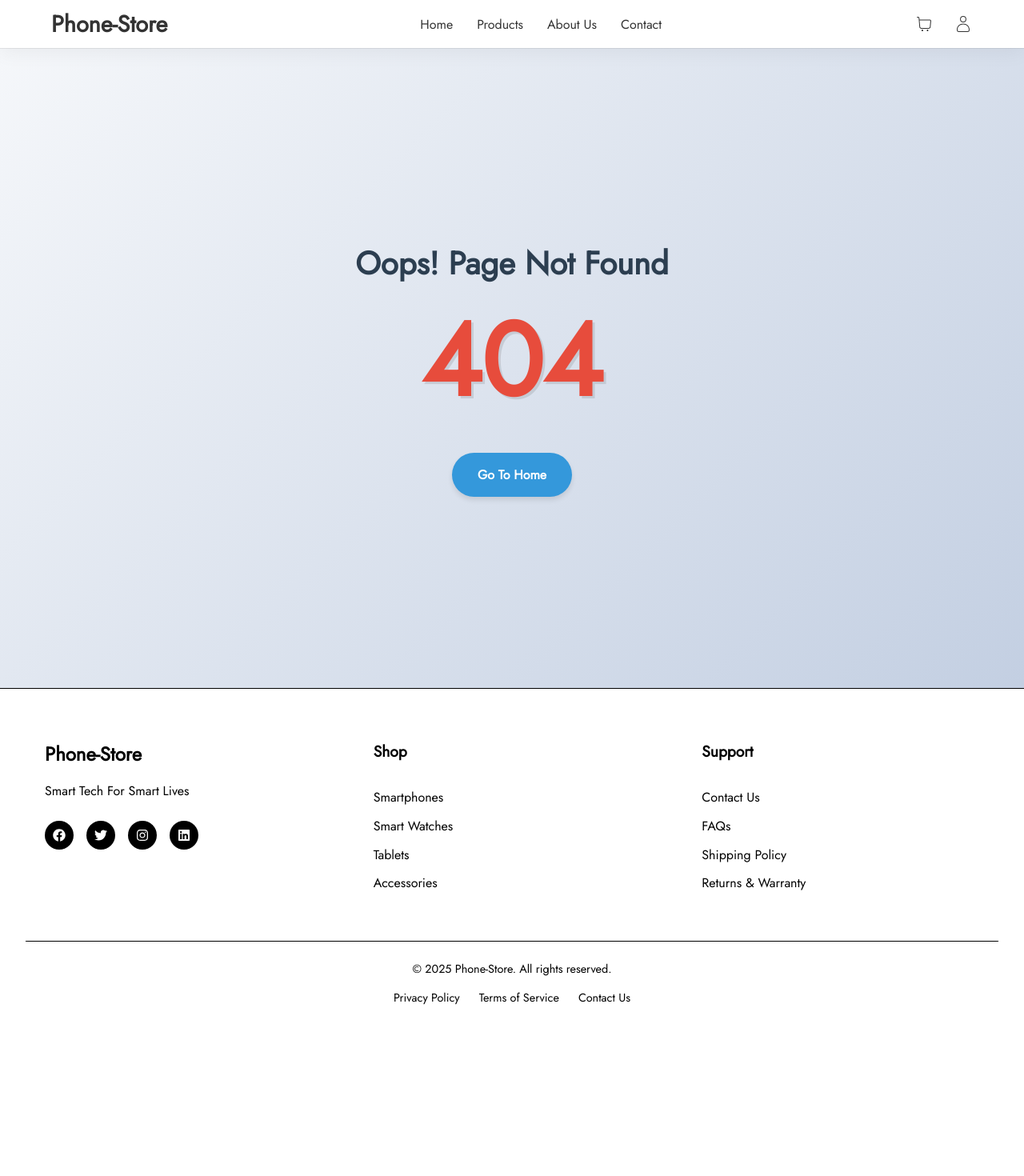
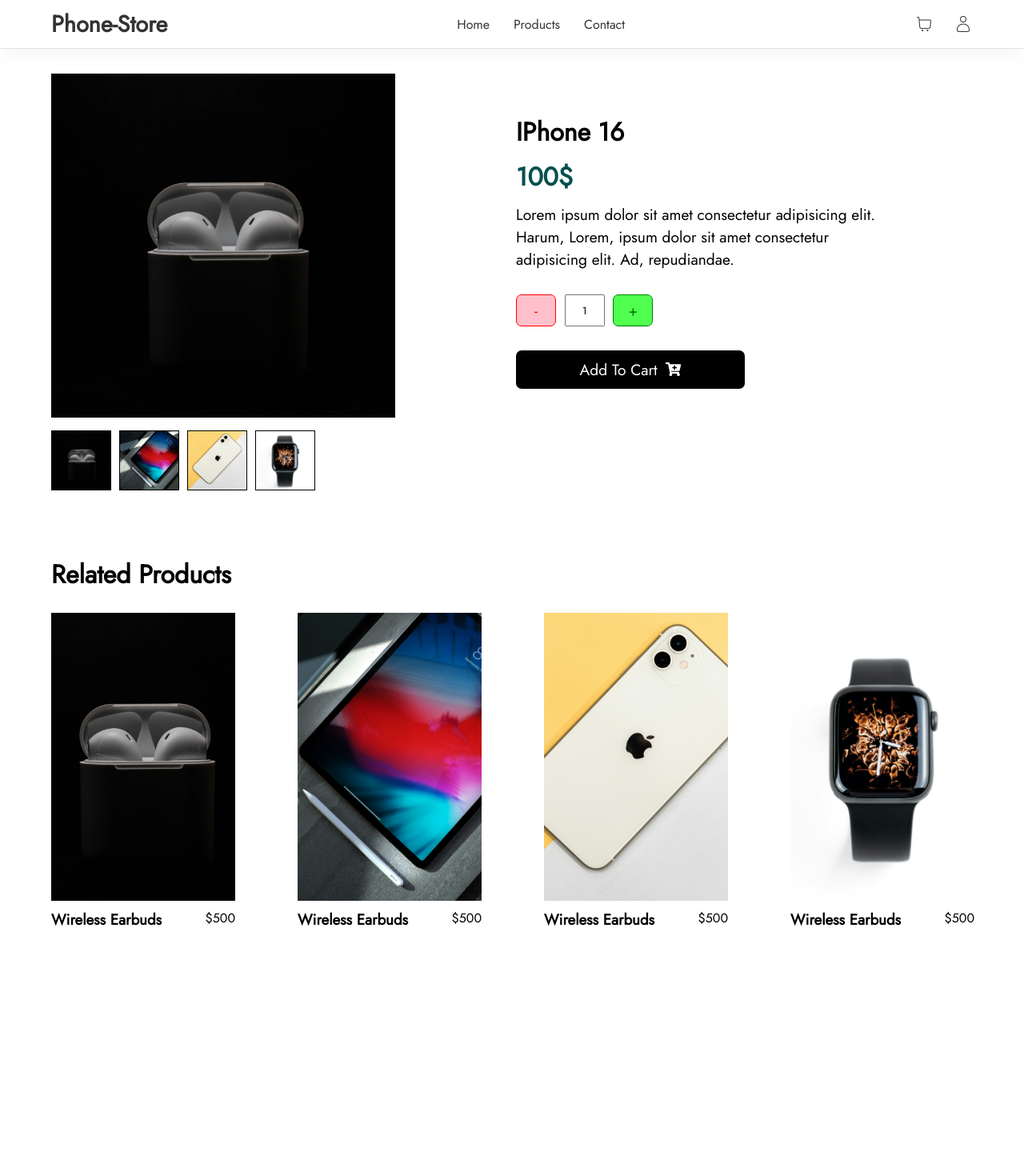
Before and after one commit to FrontManDev/e-commerce, a React (Create React App) app in the folder front-end/: page /ProductDetails in a window 1280 px wide. Shown: the top 1470 px of the page at 80% size. Before the commit the page ends 1281 px from the top, so only its background shows below. Built offline with nearby package versions, Linux system fonts and the light colour scheme.

Commit message:
fixe the style css products.css

```diff
--- a/front-end/src/App.js
+++ b/front-end/src/App.js
@@ -9,6 +9,7 @@
 import Cart from './pages/cart/Cart';
 import NotFound from './pages/notfound/NotFound';
 import Product from './pages/product/Product';
+import ProductDetails from './pages/productdetails/ProductDetails';
 function App() {
   return (
     <div>
@@ -20,6 +21,7 @@
         <Route path="/profile" element={<Profile/>}/>
         <Route path="/cart" element={<Cart/>}/>
         <Route path="/Products" element={<Product/>}/>
+        <Route path='/ProductDetails' element={<ProductDetails/>}/>
         <Route path="*" element={<NotFound/>}/>
       </Routes>
       <Footer/>
--- a/front-end/src/components/header/Header.jsx
+++ b/front-end/src/components/header/Header.jsx
@@ -29,11 +29,6 @@
                         </NavLink>
                     </li>
                     <li>
-                        <NavLink to="/Aboutus" onClick={() => setMenuOpen(false)}>
-                            About Us
-                        </NavLink>
-                    </li>
-                    <li>
                         <NavLink to="/contact" onClick={() => setMenuOpen(false)}>
                             Contact
                         </NavLink>
--- a/front-end/src/pages/home/Home.css
+++ b/front-end/src/pages/home/Home.css
@@ -86,11 +86,10 @@
 
 .products-section {
     height: auto;
-    padding: 2.5%;
 }
 
 .products-section .product-category {
-    padding: 0% 8%;
+    padding: 0% 2.5%;
     display: flex;
     flex-direction: column;
     margin-bottom: 50px;
@@ -119,12 +118,12 @@
 .products-section .product-category .product-items {
     display: flex;
     justify-content: center;
-    gap: 50px;
+    gap: 20px;
     overflow-x: hidden;
 }
 
 .products-section .product-category .product-items .product-item {
-    width: 230px;
+    width: 275px;
     height: 450px;
     position: relative;
 }
--- a/front-end/src/pages/product/Product.css
+++ b/front-end/src/pages/product/Product.css
@@ -5,65 +5,67 @@
     font-family: "Jost", sans-serif;
 }
 
-/* Hero Section */
 .hero-banner {
-    height: 100vh;
-    width: 100%;
+    height: 75vh;
     position: relative;
-    overflow: hidden;
-}
-
-.hero-banner img {
-    position: absolute;
-    width: 100%;
-    height: 100%;
-    object-fit: cover;
     z-index: 1;
 }
 
 .hero-banner::after {
-    content: "";
+    content: '';
+    position: absolute;
+    top: 0;
+    left: 0;
+    background-color: rgba(0, 0, 0, 0.7);
+    z-index: 2;
+    width: 100%;
+    height: 100%;
+}
+
+.hero-banner img {
     position: absolute;
     top: 0;
     left: 0;
     width: 100%;
     height: 100%;
-    background-color: rgba(0, 0, 0, 0.3);
-    z-index: 2;
+    object-fit: cover;
 }
 
 .hero-banner h1 {
+    position: absolute;
+    top: 50%;
+    text-align: center;
     z-index: 3;
     color: white;
-    position: absolute;
-    top: 50%;
-    left: 50%;
-    transform: translate(-50%, -50%);
-    width: 90%;
-    text-align: center;
-    font-size: clamp(1.8rem, 4vw, 3.5rem);
-    text-shadow: 2px 2px 4px rgba(0, 0, 0, 0.5);
+    left: 25%;
 }
 
-/* Main Layout */
 .products-layout {
     display: flex;
-    flex-direction: column;
-    padding: 20px 0;
+    gap: 25px;
+    position: relative;
+    padding: 20px;
 }
 
-/* Filter Sidebar */
-.filter-sidebar {
-    width: 100%;
+/* Filter Sidebar Styles */
+.products-layout .filter-sidebar {
+    width: 300px;
+    min-width: 300px;
     padding: 20px;
-    background-color: white;
-    margin-bottom: 20px;
+    background-color: #f8f9fa;
+    border-radius: 8px;
+    box-shadow: 0 2px 10px rgba(0, 0, 0, 0.1);
+    position: sticky;
+    top: 20px;
+    height: fit-content;
+    max-height: calc(100vh - 40px);
+    overflow-y: auto;
 }
 
 .filter-form {
-    display: grid;
-    grid-template-columns: repeat(auto-fill, minmax(250px, 1fr));
-    gap: 20px;
+    display: flex;
+    flex-direction: column;
+    gap: 25px;
 }
 
 .filter-section {
@@ -75,266 +77,221 @@
 .filter-section label {
     font-weight: 600;
     color: #333;
-    font-size: 1rem;
 }
 
 .filter-section select {
-    padding: 12px;
+    padding: 10px;
     border: 1px solid #ddd;
-    border-radius: 6px;
+    border-radius: 4px;
     background-color: white;
-    color: #333;
-    font-size: 0.95rem;
-    cursor: pointer;
-    transition: all 0.3s;
+    font-size: 14px;
+    transition: border-color 0.3s;
 }
 
 .filter-section select:focus {
     outline: none;
-    border-color: #000;
-    box-shadow: 0 0 0 2px rgba(0, 0, 0, 0.1);
+    border-color: #000000;
 }
 
 .checkbox-group {
-    border: none;
-    padding: 0;
-    margin: 0;
+    border: 1px solid #ddd;
+    padding: 15px;
+    border-radius: 4px;
+    background-color: white;
 }
 
 .checkbox-group legend {
     font-weight: 600;
     color: #333;
-    font-size: 1rem;
-    margin-bottom: 10px;
+    padding: 0 5px;
 }
 
 .checkbox-option {
     display: flex;
     align-items: center;
-    gap: 10px;
-    margin-bottom: 10px;
+    gap: 8px;
+    margin-top: 10px;
 }
 
 .checkbox-option input[type="checkbox"] {
-    width: 18px;
-    height: 18px;
-    accent-color: black;
-    cursor: pointer;
+    width: 16px;
+    height: 16px;
+    accent-color: #000000;
 }
 
 .checkbox-option label {
-    font-size: 0.95rem;
-    color: #555;
+    font-weight: normal;
     cursor: pointer;
 }
 
 .filter-button {
-    padding: 14px;
-    background-color: black;
+    padding: 12px;
+    background-color: #000000;
     color: white;
     border: none;
-    border-radius: 6px;
+    border-radius: 4px;
     font-weight: 600;
     cursor: pointer;
-    transition: all 0.3s;
-    grid-column: 1 / -1;
+    transition: background-color 0.3s;
 }
 
 .filter-button:hover {
-    background-color: #333;
-    transform: translateY(-2px);
-    box-shadow: 0 4px 8px rgba(0, 0, 0, 0.1);
+    background-color: #000000;
 }
 
-/* Products Grid */
-.products-grid {
-    width: 100%;
-    padding: 0 15px;
+.reset-button {
+    background-color: #6c757d;
+    margin-top: 10px;
 }
 
-.category-section {
-    margin-bottom: 40px;
+.reset-button:hover {
+    background-color: #5a6268;
 }
 
-.category-title {
-    font-size: 1.8rem;
-    color: #333;
-    margin-bottom: 20px;
-    padding-bottom: 10px;
-    border-bottom: 2px solid #eee;
+.products-layout .products-grid {
+    width: 80%;
+    display: flex;
+    flex-direction: column;
+    padding: 20px 0px;
 }
 
-.products-row {
-    display: grid;
-    grid-template-columns: repeat(auto-fill, minmax(250px, 1fr));
-    gap: 20px;
+.products-layout .products-grid .category-section {
+    display: flex;
+    flex-direction: column;
 }
 
-.product-card {
-    width: 100%;
-    height: auto;
-    overflow: hidden;
-    transition: all 0.3s;
+.products-layout .products-grid .category-section .products-row {
+    display: grid;
+    grid-template-columns: 33% 33% 33%;
+    gap: 10px;
 }
 
+.products-layout .products-grid .category-section .products-row .product-card {
+    width: 275px;
+    height: 450px;
+    position: relative;
+}
 
-.product-image {
+.products-layout .products-grid .category-section .products-row .product-card .product-image {
     width: 100%;
-    height: 250px;
+    height: 80%;
     position: relative;
     overflow: hidden;
+    cursor: pointer;
 }
 
-.product-card img {
+.products-layout .products-grid .category-section .products-row .product-card .product-image img {
     width: 100%;
     height: 100%;
     object-fit: cover;
-    transition: transform 0.5s ease;
 }
 
-.product-card:hover img {
-    transform: scale(1.05);
-}
-
-.product-actions {
+.products-layout .products-grid .category-section .products-row .product-card .product-image .product-actions {
     width: 100%;
-    padding: 15px;
+    padding: 10px;
     display: flex;
     justify-content: center;
     align-items: center;
     gap: 20px;
     position: absolute;
-    background-color: rgba(0, 0, 0, 0.6);
+    background-color: #00000050;
+    top: 100%;
     left: 0;
-    bottom: -80px;
-    transition: bottom 0.4s ease;
+    transition: 0.5s ease;
 }
 
-.product-card:hover .product-actions {
-    bottom: 0;
-}
-
-.product-actions button {
-    width: 45px;
-    height: 45px;
-    font-size: 1.2rem;
+.products-layout .products-grid .category-section .products-row .product-card .product-image .product-actions button {
+    width: 50px;
+    height: 50px;
+    font-size: 1.4rem;
     border-radius: 50%;
     display: flex;
     justify-content: center;
     align-items: center;
-    border: none;
+    border: 1px solid black;
     background-color: white;
-    color: #333;
-    transition: all 0.3s;
+    transition: 0.3s;
     cursor: pointer;
 }
 
-.product-actions button:hover {
+.products-layout .products-grid .category-section .products-row .product-card .product-image .product-actions button:hover {
     background-color: #f0f0f0;
     transform: scale(1.1);
-    color: #000;
 }
 
-.product-info {
-    padding: 15px 0px;
-    background-color: white;
+.products-layout .products-grid .category-section .products-row .product-card .product-image:hover .product-actions {
+    top: 81%;
+}
+
+.products-layout .products-grid .category-section .products-row .product-card .product-info{
     display: flex;
     justify-content: space-between;
+    padding: 10px 0px;
 }
 
-.product-info h3 {
-    font-size: 1.1rem;
-    color: #333;
-    margin-bottom: 8px;
+.products-layout .products-grid .category-section .category-title{
+    margin-bottom: 20px;
 }
 
-.product-price {
-    font-size: 1.2rem;
-    font-weight: 600;
-    color: #000;
+@media (max-width: 1200px) {
+    .products-layout .products-grid .category-section .products-row {
+        grid-template-columns: repeat(2, 1fr);
+    }
 }
 
-/* Mobile Toggle Button */
-.filter-toggle {
-    display: block;
-    margin: 0 auto 20px;
-    padding: 12px 25px;
-    background: black;
-    color: white;
-    border: none;
-    border-radius: 6px;
-    font-weight: 600;
-    cursor: pointer;
-    transition: all 0.3s;
-}
-
-.filter-toggle:hover {
-    background: #333;
-}
-
-.filter-sidebar.hidden {
-    display: none;
-}
-
-/* Responsive Breakpoints */
-@media (min-width: 768px) {
+@media (max-width: 992px) {
     .products-layout {
-        flex-direction: row;
-        align-items: flex-start;
+        flex-direction: column;
     }
 
-    .filter-sidebar {
-        width: 25%;
-        position: sticky;
-        top: 20px;
-        margin-bottom: 0;
+    .products-layout .filter-sidebar {
+        width: 100%;
+        position: static;
+        margin-bottom: 20px;
     }
 
-    .products-grid {
-        width: 75%;
-        padding: 0 20px;
+    .products-layout .products-grid {
+        width: 100%;
     }
 
     .filter-form {
-        display: flex;
-        flex-direction: column;
+        display: grid;
+        grid-template-columns: repeat(2, 1fr);
+        gap: 20px;
     }
 
-    .filter-toggle {
-        display: none;
+    .filter-button, .reset-button {
+        grid-column: span 1;
     }
 }
 
-@media (min-width: 992px) {
-    .filter-sidebar {
-        width: 20%;
+@media (max-width: 768px) {
+    .hero-banner h1 {
+        left: 10%;
+        right: 10%;
+        font-size: 1.8rem;
     }
 
-    .products-grid {
-        width: 80%;
-    }
-
-    .products-row {
-        grid-template-columns: repeat(auto-fill, minmax(280px, 1fr));
-    }
-
-    .product-image {
-        height: 300px;
-    }
-}
-
-@media (max-width: 480px) {
-    .products-row {
+    .products-layout .products-grid .category-section .products-row {
         grid-template-columns: 1fr;
-    }
-
-    .product-actions button {
-        width: 40px;
-        height: 40px;
-        font-size: 1rem;
+        justify-items: center;
     }
 
     .filter-form {
         grid-template-columns: 1fr;
     }
 }
+
+@media (max-width: 576px) {
+    .hero-banner h1 {
+        font-size: 1.5rem;
+    }
+
+    .products-layout {
+        padding: 10px;
+    }
+
+    .products-layout .filter-sidebar {
+        padding: 15px;
+    }
+}
--- a/front-end/src/pages/product/Product.jsx
+++ b/front-end/src/pages/product/Product.jsx
@@ -106,6 +106,7 @@
                             ))}
                         </div>
                     </section>
+
                 </main>
             </div>
         </div>
--- /dev/null
+++ b/front-end/src/pages/productdetails/ProductDetails.css
@@ -0,0 +1,258 @@
+* {
+    padding: 0;
+    margin: 0;
+    box-sizing: border-box;
+    font-family: "Jost", sans-serif;
+}
+
+.product-details {
+    display: flex;
+    justify-content: space-between;
+    gap: 10px;
+    padding: 2.5% 5%;
+    margin-bottom: 50px;
+}
+
+.product-details .details-images {
+    width: 50%;
+    height: 50%;
+}
+
+.product-details .details-images .image-principale {
+    width: 100%;
+    height: 100%;
+    overflow: hidden;
+    margin-bottom: 10px;
+}
+
+.product-details .details-images .image-principale img {
+    width: 430px;
+    height: 430px;
+    object-fit: cover;
+    border: 1px solid black;
+}
+
+.product-details .details-images .imgs-small {
+    width: 90%;
+    height: 10%;
+    display: flex;
+    gap: 10px;
+}
+
+.product-details .details-images .imgs-small img {
+    width: 75px;
+    height: 75px;
+    object-fit: cover;
+    border: 1px solid black;
+    cursor: pointer;
+}
+
+.details-info {
+    width: 50%;
+    padding: 50px 0px;
+}
+
+.details-info h1 {
+    font-size: 2rem;
+    font-weight: bold;
+}
+
+.details-info h2 {
+    font-size: 2rem;
+    margin: 10px 0px;
+    color: #005050;
+}
+
+
+.details-info p {
+    font-size: 1.2rem;
+    margin-bottom: 10px;
+    width: 80%;
+}
+
+.details-info .quantity {
+    width: 30%;
+    display: flex;
+    justify-content: space-between;
+    margin: 30px 0px;
+    gap: 5px;
+}
+
+.details-info .quantity span {
+    width: 50px;
+    height: 40px;
+    display: flex;
+    justify-content: center;
+    align-items: center;
+    border: 1px solid black;
+    font-size: 1.2rem;
+    border-radius: 7px;
+}
+
+.details-info .quantity input {
+    width: 50px;
+    height: 40px;
+    text-align: center;
+}
+
+.details-info .quantity .minus {
+    color: red;
+    background-color: pink;
+    border: 1px solid red;
+    cursor: pointer;
+}
+
+.details-info .quantity .plus {
+    color: green;
+    background-color: #50ff50;
+    border: 1px solid green;
+    cursor: pointer;
+}
+
+.details-info button {
+    width: 50%;
+    text-align: center;
+    padding: 10px;
+    font-size: 1.2rem;
+    display: flex;
+    justify-content: center;
+    align-items: center;
+    gap: 10px;
+    background-color: black;
+    color: white;
+    border: none;
+    border-radius: 7px;
+    cursor: pointer;
+    transform: 0.3s;
+}
+
+.details-info button:hover {
+    background-color: #000000dc;
+}
+
+.details-info button:active {
+    background-color: black;
+}
+
+.related-products {
+    height: 100vh;
+    padding: 3% 2.5%;
+}
+
+.related-products {
+    padding: 0% 5%;
+    display: flex;
+    flex-direction: column;
+    margin-bottom: 50px;
+}
+
+.related-products__title {
+    font-size: 2rem;
+    margin-bottom: 25px;
+}
+
+.related-products__grid {
+    display: grid;
+    grid-template-columns: 25% 25% 25% 25%;
+    gap: 20px;
+}
+
+.product-card {
+    width: 230px;
+    height: 450px;
+}
+
+.product-card__image-container {
+    height: 80%;
+    width: 100%;
+    overflow: hidden;
+    position: relative;
+    cursor: pointer;
+}
+
+.product-card__image-container img {
+    width: 100%;
+    height: 100%;
+    object-fit: cover;
+}
+
+.product-card__action-buttons {
+    width: 100%;
+    padding: 10px;
+    display: flex;
+    justify-content: center;
+    align-items: center;
+    gap: 20px;
+    position: absolute;
+    background-color: #00000050;
+    top: 100%;
+    left: 0;
+    transition: 0.5s ease;
+}
+
+.product-card__action-buttons button {
+    width: 50px;
+    height: 50px;
+    font-size: 1.4rem;
+    border-radius: 50%;
+    display: flex;
+    justify-content: center;
+    align-items: center;
+    border: 1px solid black;
+    background-color: white;
+    transition: 0.3s;
+    cursor: pointer;
+}
+
+.product-card__action-buttons button:hover {
+    background-color: #f0f0f0;
+    transform: scale(1.1);
+}
+
+.product-card__image-container:hover .product-card__action-buttons{
+    top: 80%;
+}
+
+.product-card__info{
+    display: flex;
+    justify-content: space-between;
+    padding: 10px 0px;
+}
+
+@media (max-width: 768px) {
+
+    .product-details{
+        display: flex;
+        flex-direction: column;
+    }
+
+    .product-details .details-images{
+        width: 100%;
+    }
+
+    .product-details .details-info{
+        width: 100%;
+    }
+
+    .related-products__grid {
+        grid-template-columns: repeat(2, 1fr);
+    }
+
+    .product-details .details-images .image-principale img {
+        max-height: 350px;
+    }
+
+    .details-info .quantity {
+        width: 70%;
+    }
+
+    .details-info button {
+        width: 70%;
+    }
+
+    .product-card__action-buttons button {
+        width: 40px;
+        height: 40px;
+        font-size: 1.2rem;
+    }
+}
--- /dev/null
+++ b/front-end/src/pages/productdetails/ProductDetails.jsx
@@ -0,0 +1,108 @@
+import { useEffect, useState } from "react"
+import { IoEyeSharp } from "react-icons/io5";
+import { FaCartPlus } from "react-icons/fa";
+import "./ProductDetails.css";
+export default function ProductDetails() {
+    const [Images, SetImages] = useState([]);
+    const [MainImage, SetMainImage] = useState();
+    const [Number, SetNumber] = useState(1);
+    const Imgs = [
+        {
+            id: 1,
+            url: "./background-img/ear-pod.jpg",
+            title: "Wireless Earbuds",
+            price: 500
+        },
+        {
+            id: 2,
+            url: "./background-img/ipad.jpg",
+            title: "Wireless Earbuds",
+            price: 500
+        },
+        {
+            id: 3,
+            url: "./background-img/iphone.jpg",
+            title: "Wireless Earbuds",
+            price: 500
+        },
+        {
+            id: 4,
+            url: "./background-img/smartwatch-min.jpg",
+            title: "Wireless Earbuds",
+            price: 500
+        },
+    ]
+    useEffect(() => {
+        SetImages(Imgs);
+        SetMainImage(Imgs[0]);
+    }, []);
+    return (
+        <div className="product-page">
+            <div className="product-details">
+                <div className="details-images">
+                    <div className="image-principale">
+                        <img src={MainImage?.url} alt="" />
+                    </div>
+                    <div className="imgs-small">
+                        {
+                            Images.map((image, index) => (
+                                <img src={image.url} onClick={() => SetMainImage(image)} />
+                            ))
+                        }
+                    </div>
+                </div>
+                <div className="details-info">
+                    <h1>IPhone 16</h1>
+                    <h2>100$</h2>
+                    <p>
+                        Lorem ipsum dolor sit amet consectetur adipisicing elit. Harum, Lorem,
+                        ipsum dolor sit amet consectetur adipisicing elit. Ad, repudiandae.
+                    </p>
+                    <div className="quantity">
+                        <span className="minus" onClick={() => SetNumber(Number === 1 ? 1 : Number - 1)}>-</span>
+                        <input type="number" value={Number} />
+                        <span className="plus" onClick={() => SetNumber(Number + 1)}>+</span>
+                    </div>
+                    <button>Add To Cart <FaCartPlus /></button>
+                </div>
+            </div>
+            <div className="related-products">
+                <h2 className="related-products__title">
+                    Related Products
+                </h2>
+                <div className="related-products__grid">
+                    {
+                        Images.map((product) => (
+                            <article className="product-card" key={product.id}>
+                                <div className="product-card__image-container">
+                                    <img
+                                        src={product.url}
+                                        className="product-card__image"
+                                    />
+                                    <div className="product-card__action-buttons">
+                                        <button
+                                            className="product-card__action-button product-card__action-button--cart"
+                                            aria-label="Add to cart"
+                                        >
+                                            <FaCartPlus />
+                                        </button>
+                                        <button
+                                            className="product-card__action-button product-card__action-button--view"
+                                            aria-label="View details"
+                                        >
+                                            <IoEyeSharp />
+                                        </button>
+                                    </div>
+                                </div>
+                                <div className="product-card__info">
+                                    <h3 className="product-card__title">{product.title}</h3>
+                                    <p className="product-card__price">${product.price}</p>
+                                </div>
+                            </article>
+                        ))
+                    }
+                </div>
+            </div>
+        </div>
+    )
+}
```
